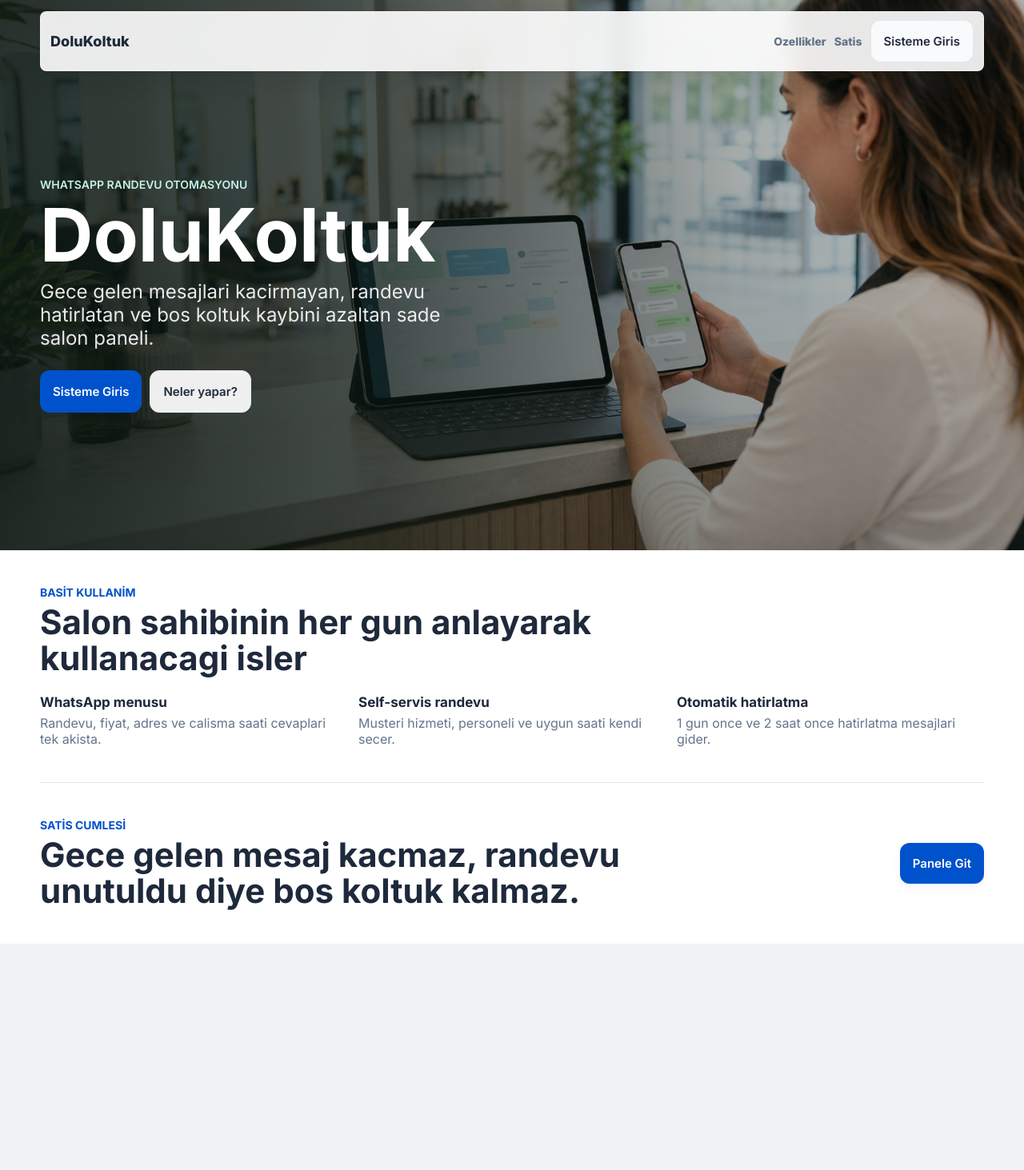
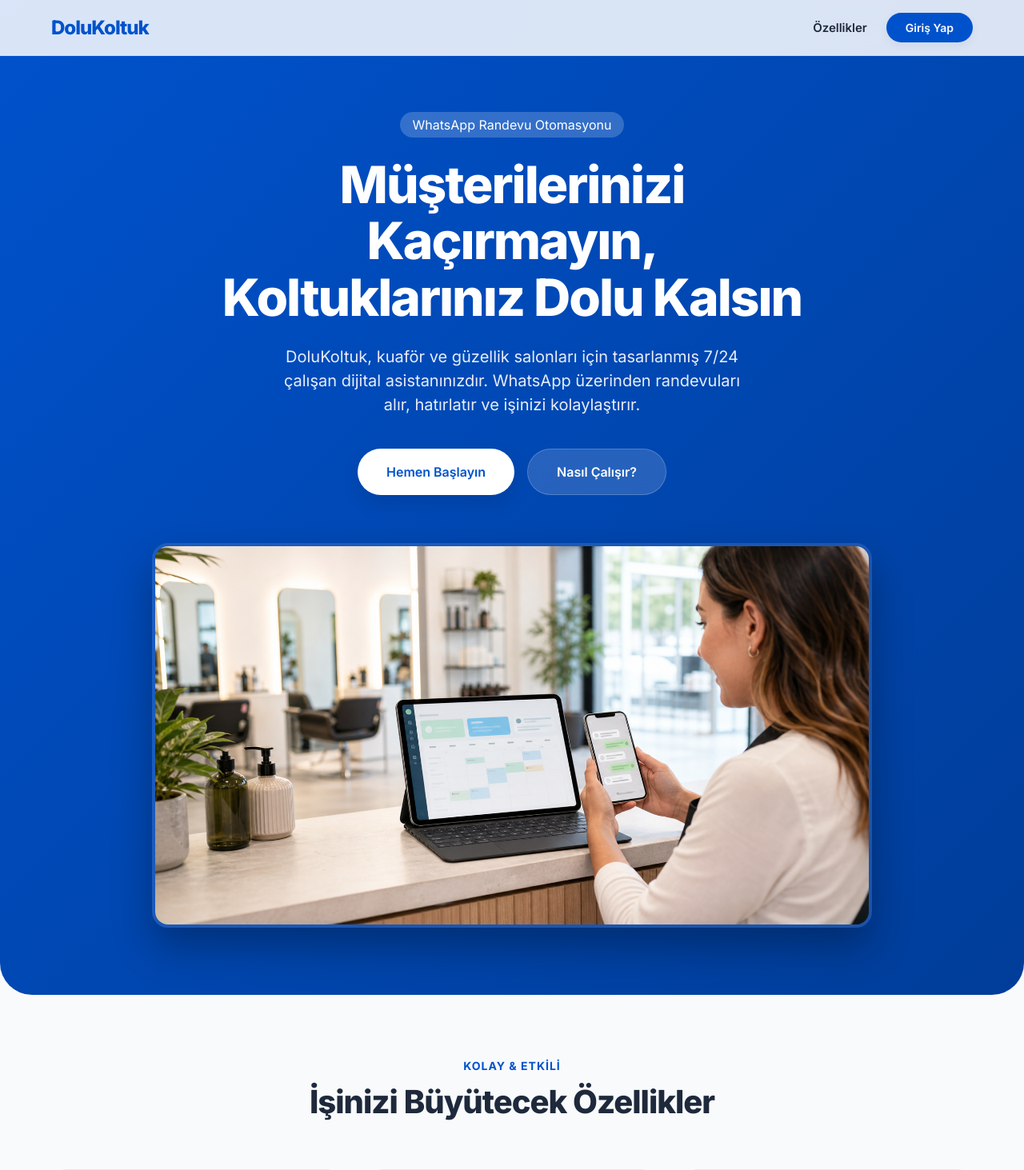
Before and after one commit to can-ozyasar/DoluKoltuk_app, a Next.js app: page / in a window 1280 px wide. Shown: the top 1463 px of the page at 80% size. Before the commit the page ends 1250 px from the top, so only its background shows below. Built offline with nearby package versions, Linux system fonts and the light colour scheme.

Commit message:
feat: premium redesign for home and login pages

```diff
--- a/src/app/globals.css
+++ b/src/app/globals.css
@@ -344,12 +344,13 @@
 .stack { display: flex; flex-direction: column; gap: 16px; }
 
 /* =========================================
-   LANDING PAGE (HOMEPAGE) STYLES
+   PREMIUM LANDING PAGE STYLES
    ========================================= */
 
 .landing-page {
   min-height: 100vh;
-  background: var(--surface);
+  background: var(--surface-soft);
+  font-family: 'Inter', sans-serif;
 }
 
 .landing-header {
@@ -357,190 +358,170 @@
   top: 0;
   left: 0;
   right: 0;
-  z-index: 20;
+  z-index: 50;
   display: flex;
   align-items: center;
   justify-content: space-between;
-  gap: 16px;
-  width: min(1180px, calc(100vw - 28px));
-  margin: 14px auto 0;
-  border: 1px solid rgba(255, 255, 255, 0.42);
-  border-radius: 8px;
-  background: rgba(255, 255, 255, 0.9);
-  box-shadow: 0 10px 30px rgba(15, 28, 23, 0.14);
-  padding: 10px 12px;
-  backdrop-filter: blur(14px);
+  padding: 16px 5%;
+  background: rgba(255, 255, 255, 0.85);
+  backdrop-filter: blur(20px);
+  border-bottom: 1px solid rgba(0,0,0,0.05);
 }
 
 .landing-brand {
-  color: var(--text-main);
-  font-size: 18px;
+  color: var(--primary);
+  font-size: 24px;
   font-weight: 900;
-  text-decoration: none;
+  letter-spacing: -1px;
 }
 
 .landing-nav {
   display: flex;
   align-items: center;
-  gap: 10px;
+  gap: 24px;
 }
 
 .landing-nav a:not(.btn) {
-  color: var(--text-muted);
-  font-size: 14px;
-  font-weight: 800;
-  text-decoration: none;
+  color: var(--text-main);
+  font-weight: 600;
+  font-size: 15px;
+  transition: color 0.2s;
 }
 
 .landing-nav a:not(.btn):hover {
-  color: var(--text-main);
+  color: var(--primary);
 }
 
 .landing-hero {
+  padding: 140px 20px 80px;
+  background: var(--header-bg);
+  color: white;
+  text-align: center;
   position: relative;
-  display: grid;
+  overflow: hidden;
+  border-radius: 0 0 40px 40px;
+  display: flex;
+  flex-direction: column;
   align-items: center;
-  min-height: 86svh;
-  overflow: hidden;
-  padding: 120px max(24px, calc((100vw - 1180px) / 2)) 72px;
-}
-
-.landing-hero-image {
-  position: absolute;
-  inset: 0;
-  width: 100%;
-  height: 100%;
-  object-fit: cover;
-}
-
-.landing-hero-shade {
-  position: absolute;
-  inset: 0;
-  background:
-    linear-gradient(90deg, rgba(10, 23, 19, 0.86) 0%, rgba(10, 23, 19, 0.68) 38%, rgba(10, 23, 19, 0.24) 72%, rgba(10, 23, 19, 0.1) 100%),
-    linear-gradient(180deg, rgba(10, 23, 19, 0.12) 0%, rgba(10, 23, 19, 0.26) 100%);
 }
 
 .landing-hero-content {
   position: relative;
-  z-index: 1;
-  width: min(620px, 100%);
-  color: #fff;
+  z-index: 2;
+  max-width: 800px;
+  margin: 0 auto;
 }
 
-.landing-hero-content .eyebrow {
-  color: #c6f2e5;
-  font-weight: 600;
-  font-size: 14px;
-  text-transform: uppercase;
+.landing-hero h1 {
+  font-size: clamp(36px, 6vw, 64px);
+  font-weight: 800;
+  letter-spacing: -2px;
+  line-height: 1.1;
+  margin-bottom: 24px;
 }
 
-.landing-hero-content h1 {
-  margin: 10px 0 12px;
-  font-size: clamp(48px, 8vw, 92px);
-  line-height: 0.95;
-  letter-spacing: 0;
-}
-
-.landing-hero-content p {
-  max-width: 560px;
-  margin: 0;
-  color: rgba(255, 255, 255, 0.9);
-  font-size: clamp(18px, 2.3vw, 24px);
+.landing-hero p {
+  font-size: clamp(16px, 3vw, 20px);
+  opacity: 0.9;
+  max-width: 600px;
+  margin: 0 auto 40px;
+  line-height: 1.5;
 }
 
 .landing-actions {
   display: flex;
+  gap: 16px;
+  justify-content: center;
   flex-wrap: wrap;
-  gap: 10px;
-  margin-top: 26px;
 }
 
 .landing-actions .btn {
+  background: white;
+  color: var(--primary);
+  font-size: 16px;
+  padding: 18px 36px;
+  border-radius: 100px;
+  box-shadow: 0 10px 25px rgba(0,0,0,0.1);
   width: auto;
 }
 
 .landing-actions .btn.secondary {
-  background: rgba(255, 255, 255, 0.92);
+  background: rgba(255,255,255,0.15);
+  color: white;
+  backdrop-filter: blur(10px);
+  border: 1px solid rgba(255,255,255,0.2);
+  box-shadow: none;
 }
 
 .landing-band {
-  display: grid;
-  gap: 22px;
-  width: min(1180px, calc(100vw - 32px));
+  padding: 80px 20px;
+  max-width: 1200px;
   margin: 0 auto;
-  padding: 44px 0;
-}
-
-.landing-band.alt {
-  align-items: center;
-  grid-template-columns: minmax(0, 1fr) auto;
-  border-top: 1px solid var(--line);
 }
 
 .landing-section-title {
-  display: grid;
-  gap: 6px;
-}
-
-.landing-section-title h2 {
-  max-width: 760px;
-  margin: 0;
-  font-size: clamp(26px, 4vw, 42px);
-  line-height: 1.08;
-  letter-spacing: 0;
+  text-align: center;
+  margin-bottom: 60px;
 }
 
 .landing-section-title .eyebrow {
   color: var(--primary);
   font-weight: 700;
+  text-transform: uppercase;
+  letter-spacing: 1px;
   font-size: 14px;
-  text-transform: uppercase;
+  margin-bottom: 12px;
+  display: block;
+}
+
+.landing-section-title h2 {
+  font-size: clamp(28px, 5vw, 40px);
+  font-weight: 800;
+  color: var(--text-main);
+  letter-spacing: -1px;
+  margin: 0;
 }
 
 .landing-feature-grid {
   display: grid;
-  grid-template-columns: repeat(3, minmax(0, 1fr));
-  gap: 14px;
+  grid-template-columns: repeat(auto-fit, minmax(300px, 1fr));
+  gap: 24px;
+}
+
+.landing-feature-grid .item {
+  background: white;
+  padding: 32px;
+  border-radius: 24px;
+  box-shadow: var(--shadow-sm);
+  border: 1px solid var(--line);
+  transition: transform 0.3s, box-shadow 0.3s;
+}
+
+.landing-feature-grid .item:hover {
+  transform: translateY(-5px);
+  box-shadow: var(--shadow-lg);
 }
 
 .landing-feature-grid strong {
+  font-size: 20px;
+  font-weight: 700;
+  color: var(--text-main);
+  margin-bottom: 12px;
   display: block;
-  margin-bottom: 6px;
-  font-size: 17px;
 }
 
 .landing-feature-grid p {
+  color: var(--text-muted);
+  line-height: 1.6;
   margin: 0;
-  color: var(--text-muted);
 }
 
 @media (max-width: 760px) {
-  .landing-header {
-    align-items: stretch;
-    flex-direction: column;
+  .landing-hero {
+    padding: 120px 20px 60px;
+    border-radius: 0 0 32px 32px;
   }
-
-  .landing-nav {
-    overflow-x: auto;
-    padding-bottom: 2px;
-  }
-
-  .landing-hero {
-    min-height: 84svh;
-    padding: 154px 18px 54px;
-  }
-
-  .landing-hero-shade {
-    background: linear-gradient(90deg, rgba(10, 23, 19, 0.9) 0%, rgba(10, 23, 19, 0.72) 100%);
-  }
-
   .landing-actions .btn {
     width: 100%;
   }
-
-  .landing-feature-grid,
-  .landing-band.alt {
-    grid-template-columns: 1fr;
-  }
 }
--- a/src/app/page.tsx
+++ b/src/app/page.tsx
@@ -8,59 +8,66 @@
           DoluKoltuk
         </Link>
         <nav className="landing-nav" aria-label="Ana menu">
-          <a href="#ozellikler">Ozellikler</a>
-          <a href="#satis">Satis</a>
-          <Link className="btn secondary" href="/login">
-            Sisteme Giris
+          <a href="#ozellikler">Özellikler</a>
+          <Link className="btn" href="/login" style={{padding: '10px 24px', borderRadius: '100px', fontSize: '14px', width: 'auto'}}>
+            Giriş Yap
           </Link>
         </nav>
       </header>
 
       <section className="landing-hero">
-        <img className="landing-hero-image" src="/images/hero-salon-dashboard.png" alt="Salon randevu paneli ve WhatsApp mesajlari" />
-        <div className="landing-hero-shade" />
         <div className="landing-hero-content">
-          <span className="eyebrow">WhatsApp randevu otomasyonu</span>
-          <h1>DoluKoltuk</h1>
-          <p>Gece gelen mesajlari kacirmayan, randevu hatirlatan ve bos koltuk kaybini azaltan sade salon paneli.</p>
+          <span className="eyebrow" style={{display: 'inline-block', background: 'rgba(255,255,255,0.2)', padding: '6px 16px', borderRadius: '100px', marginBottom: '24px'}}>WhatsApp Randevu Otomasyonu</span>
+          <h1>Müşterilerinizi Kaçırmayın,<br/>Koltuklarınız Dolu Kalsın</h1>
+          <p>DoluKoltuk, kuaför ve güzellik salonları için tasarlanmış 7/24 çalışan dijital asistanınızdır. WhatsApp üzerinden randevuları alır, hatırlatır ve işinizi kolaylaştırır.</p>
           <div className="landing-actions">
             <Link className="btn" href="/login">
-              Sisteme Giris
+              Hemen Başlayın
             </Link>
             <a className="btn secondary" href="#ozellikler">
-              Neler yapar?
+              Nasıl Çalışır?
             </a>
           </div>
+        </div>
+        <div style={{marginTop: '60px', padding: '0 20px'}}>
+          <img src="/images/hero-salon-dashboard.png" alt="DoluKoltuk Panel" style={{width: '100%', maxWidth: '900px', borderRadius: '20px', boxShadow: '0 24px 50px rgba(0,0,0,0.3)', border: '4px solid rgba(255,255,255,0.1)'}} onError={(e) => { e.currentTarget.style.display = 'none'; }} />
         </div>
       </section>
 
       <section className="landing-band" id="ozellikler">
         <div className="landing-section-title">
-          <span className="eyebrow">Basit kullanim</span>
-          <h2>Salon sahibinin her gun anlayarak kullanacagi isler</h2>
+          <span className="eyebrow">Kolay & Etkili</span>
+          <h2>İşinizi Büyütecek Özellikler</h2>
         </div>
         <div className="landing-feature-grid">
           <div className="item">
-            <strong>WhatsApp menusu</strong>
-            <p className="muted">Randevu, fiyat, adres ve calisma saati cevaplari tek akista.</p>
+            <div style={{width: '48px', height: '48px', background: '#dcf8c6', color: '#25d366', borderRadius: '16px', display: 'flex', alignItems: 'center', justifyContent: 'center', marginBottom: '20px'}}>
+              <svg width="24" height="24" viewBox="0 0 24 24" fill="none" stroke="currentColor" strokeWidth="2" strokeLinecap="round" strokeLinejoin="round"><path d="M22 16.92v3a2 2 0 0 1-2.18 2 19.79 19.79 0 0 1-8.63-3.07 19.5 19.5 0 0 1-6-6 19.79 19.79 0 0 1-3.07-8.67A2 2 0 0 1 4.11 2h3a2 2 0 0 1 2 1.72 12.84 12.84 0 0 0 .7 2.81 2 2 0 0 1-.45 2.11L8.09 9.91a16 16 0 0 0 6 6l1.27-1.27a2 2 0 0 1 2.11-.45 12.84 12.84 0 0 0 2.81.7A2 2 0 0 1 22 16.92z"></path></svg>
+            </div>
+            <strong>WhatsApp Entegrasyonu</strong>
+            <p>Müşterileriniz alıştıkları WhatsApp uygulaması üzerinden saniyeler içinde randevu oluşturabilir, fiyat sorabilir.</p>
           </div>
           <div className="item">
-            <strong>Self-servis randevu</strong>
-            <p className="muted">Musteri hizmeti, personeli ve uygun saati kendi secer.</p>
+            <div style={{width: '48px', height: '48px', background: 'var(--primary-light)', color: 'var(--primary)', borderRadius: '16px', display: 'flex', alignItems: 'center', justifyContent: 'center', marginBottom: '20px'}}>
+              <svg width="24" height="24" viewBox="0 0 24 24" fill="none" stroke="currentColor" strokeWidth="2" strokeLinecap="round" strokeLinejoin="round"><rect x="3" y="4" width="18" height="18" rx="2" ry="2"></rect><line x1="16" y1="2" x2="16" y2="6"></line><line x1="8" y1="2" x2="8" y2="6"></line><line x1="3" y1="10" x2="21" y2="10"></line></svg>
+            </div>
+            <strong>7/24 Kesintisiz Hizmet</strong>
+            <p>Siz uyurken bile sisteminiz çalışır. Gece gelen randevu taleplerini otomatik olarak sisteme kaydeder.</p>
           </div>
           <div className="item">
-            <strong>Otomatik hatirlatma</strong>
-            <p className="muted">1 gun once ve 2 saat once hatirlatma mesajlari gider.</p>
+            <div style={{width: '48px', height: '48px', background: 'var(--warning-light)', color: 'var(--warning)', borderRadius: '16px', display: 'flex', alignItems: 'center', justifyContent: 'center', marginBottom: '20px'}}>
+              <svg width="24" height="24" viewBox="0 0 24 24" fill="none" stroke="currentColor" strokeWidth="2" strokeLinecap="round" strokeLinejoin="round"><path d="M22 11.08V12a10 10 0 1 1-5.93-9.14"></path><polyline points="22 4 12 14.01 9 11.01"></polyline></svg>
+            </div>
+            <strong>Otomatik Hatırlatmalar</strong>
+            <p>Randevu zamanından 1 gün ve 2 saat önce müşteriye otomatik mesaj göndererek iptalleri minimuma indirir.</p>
           </div>
         </div>
       </section>
 
-      <section className="landing-band alt" id="satis">
-        <div className="landing-section-title">
-          <span className="eyebrow">Satis cumlesi</span>
-          <h2>Gece gelen mesaj kacmaz, randevu unutuldu diye bos koltuk kalmaz.</h2>
-        </div>
-        <Link className="btn" href="/login">
+      <section className="landing-band" style={{background: 'var(--header-bg)', color: 'white', borderRadius: '40px', margin: '0 20px 60px', padding: '60px 24px', textAlign: 'center'}}>
+        <h2 style={{fontSize: 'clamp(28px, 4vw, 36px)', fontWeight: 800, marginBottom: '24px', letterSpacing: '-1px'}}>DoluKoltuk ile İşinizi Dijitale Taşıyın</h2>
+        <p style={{fontSize: '18px', opacity: 0.9, maxWidth: '600px', margin: '0 auto 40px'}}>Hemen sisteme giriş yapın, WhatsApp numaranızı bağlayın ve otomatik randevu sisteminin keyfini çıkarın.</p>
+        <Link className="btn" href="/login" style={{background: 'white', color: 'var(--primary)', padding: '18px 40px', borderRadius: '100px', fontSize: '18px'}}>
           Panele Git
         </Link>
       </section>
```
Also changed, not shown: src/app/login/page.tsx (+34 -24 lines).
